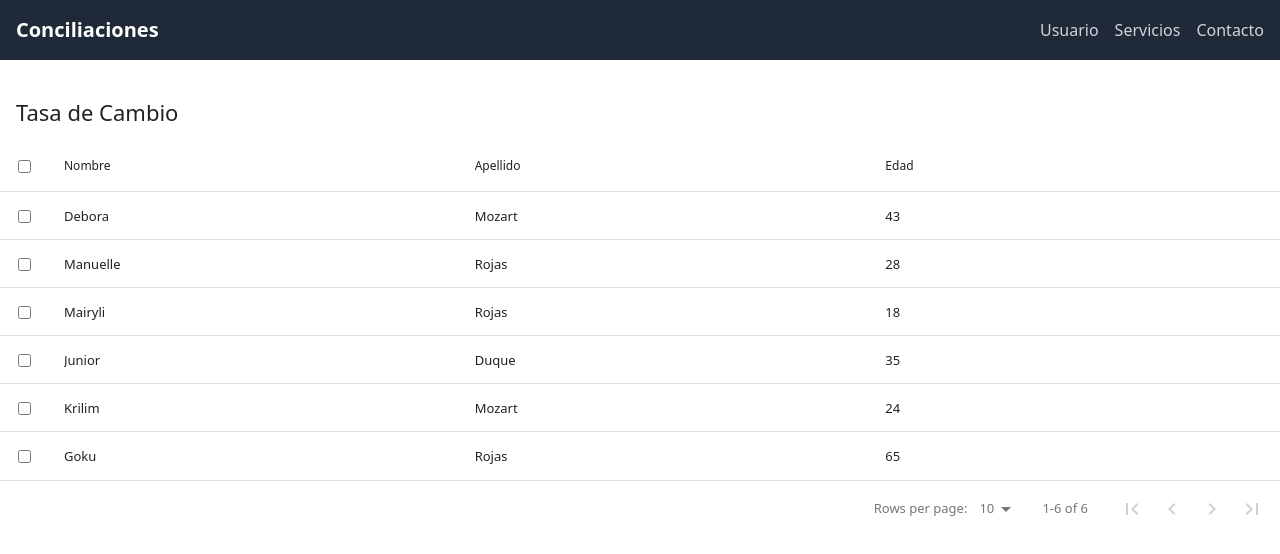
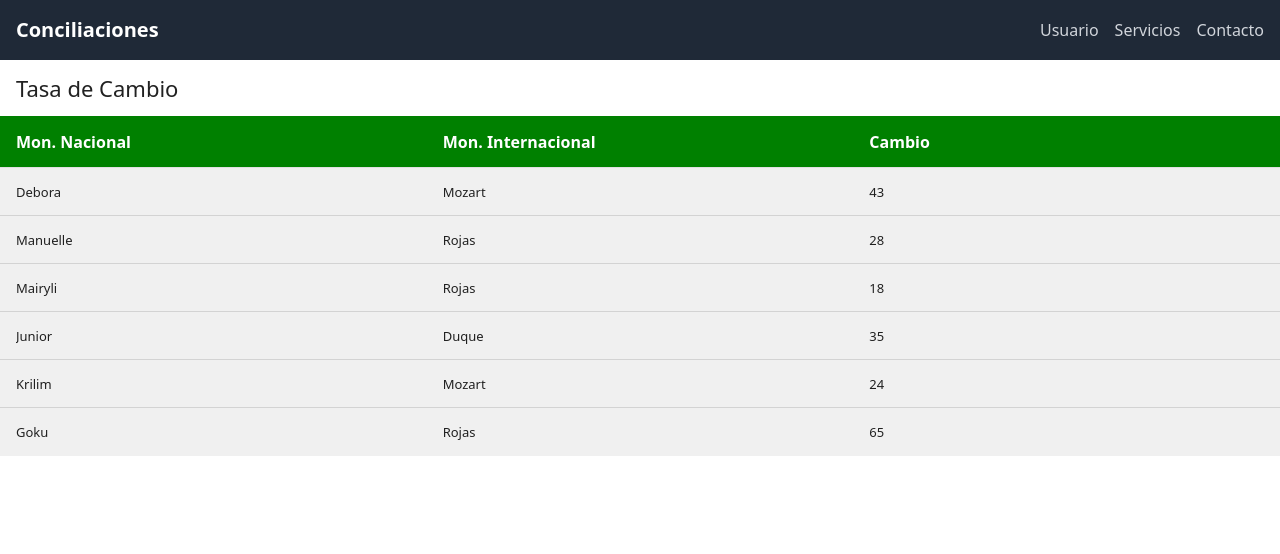
Before and after one commit to juniorjavierduquevalera/conciliaciones, a Next.js app: page / in a window 1280 px wide. Shown: the top 554 px of the page. Built offline with nearby package versions, Linux system fonts and the light colour scheme.

Commit message:
ajustes en la tabla

```diff
--- a/src/components/tasadecambio.tsx
+++ b/src/components/tasadecambio.tsx
@@ -9,19 +9,39 @@ interface Personaje {
 }
 
 export default function TasaDeCambio() {
+  const customStyles = {
+    rows: {
+      style: {
+        backgroundColor: "#f0f0f0", // Color de fondo de las filas
+      },
+    },
+    headCells: {
+      style: {
+        fontWeight: "bold", // Negrita en los encabezados
+        color: "white", // Color de texto en los encabezados
+        backgroundColor:"green",
+        fontSize: '16px',
+      },
+    },
+    cells: {
+      style: {
+        paddingLeft: "16px", // Espacio interno en las celdas
+      },
+    },
+  };
   const columns = [
     {
-      name: "Nombre",
+      name: "Mon. Nacional",
       selector: (row: Personaje) => row.nombre,
       sortable: true,
     },
     {
-      name: "Apellido",
+      name: "Mon. Internacional",
       selector: (row: Personaje) => row.apellido,
       sortable: true,
     },
     {
-      name: "Edad",
+      name: "Cambio",
       selector: (row: Personaje) => row.edad,
       sortable: true,
     },
@@ -71,16 +91,17 @@ export default function TasaDeCambio() {
   };
   return (
     <>
-      <input type="text" onChange={handleChange} />
+      {/* <input type="text" onChange={handleChange} /> */}
 
       <DataTable
-        title= "Tasa de Cambio"
+        title="Tasa de Cambio"
         columns={columns}
         data={records}
-        selectableRows
-        pagination
+        //selectableRows
+        //pagination
         fixedHeader
         onSelectedRowsChange={(data) => console.log(data)}
+        customStyles={customStyles}
       />
     </>
   );
```
